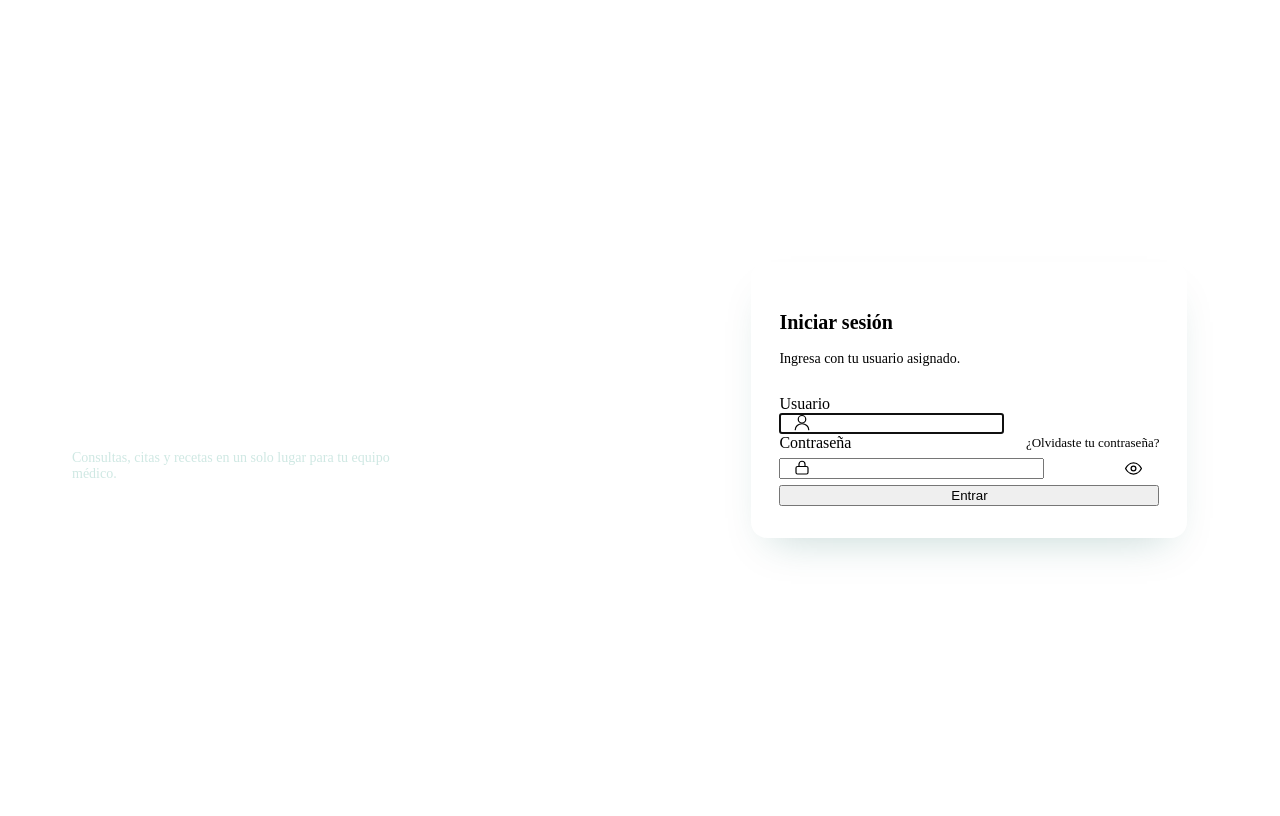
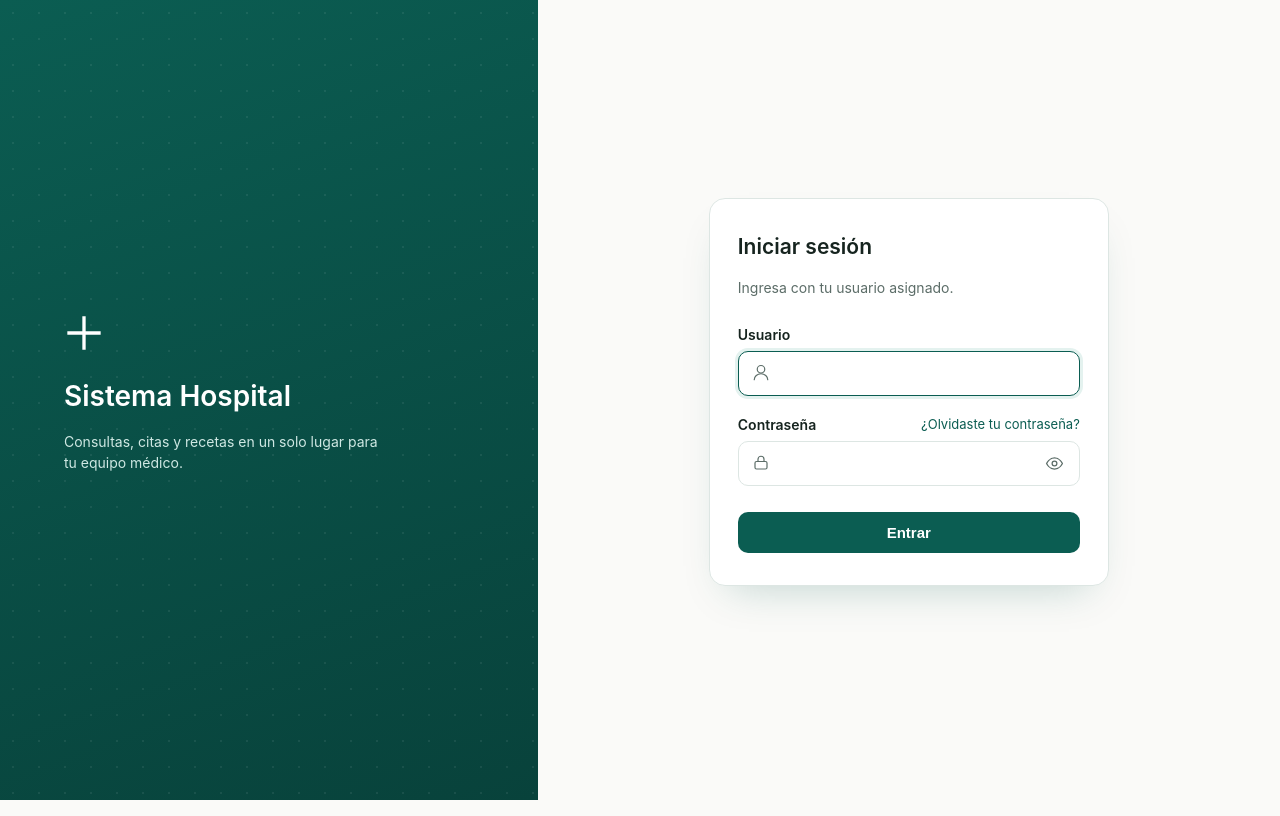
Before and after one commit to exeyoa/sistema_hospital, a PHP site: page /pages/login.php in a window 1280 px wide. Run offline with PHP 8.4, Linux system fonts and the light colour scheme.

Commit message:
Hago cambios porque hubo un error en el estilo.css

```diff
--- a/css/estilo.css
+++ b/css/estilo.css
@@ -1,206 +1,114 @@
-/* login.css — layout dividido, mobile-first, versión moderna */
-
-.pantalla-login {
-    min-height: 100vh;
-    display: flex;
-    flex-direction: column;
+:root {
+    --color-primario: #0B5D52;
+    --color-primario-oscuro: #08423B;
+    --color-primario-claro: #E4F2EF;
+    --color-acento: #C2760C;
+    --color-fondo: #FAFAF8;
+    --color-texto: #16241F;
+    --color-texto-suave: #5C6D68;
+    --color-borde: #DDE6E3;
+    --color-error: #B3261E;
+    --fuente: -apple-system, BlinkMacSystemFont, "Segoe UI", Roboto, Helvetica, Arial, sans-serif;
+    --radio: 10px;
 }
 
-/* Panel de marca: franja superior en móvil, columna izquierda en escritorio */
-.panel-marca {
-    position: relative;
-    overflow: hidden;
-    background: linear-gradient(160deg, var(--color-primario) 0%, var(--color-primario-oscuro) 100%);
-    color: #fff;
-    padding: 40px 24px;
+* {
+    box-sizing: border-box;
 }
 
-.patron-decorativo {
-    position: absolute;
-    inset: 0;
-    background-image: radial-gradient(circle, rgba(255,255,255,0.14) 1.5px, transparent 1.5px);
-    background-size: 26px 26px;
-    opacity: 0.5;
-    pointer-events: none;
+body {
+    margin: 0;
+    font-family: var(--fuente);
+    background: var(--color-fondo);
+    color: var(--color-texto);
+    line-height: 1.5;
 }
 
-.contenido-marca {
-    position: relative;
-    z-index: 1;
-    animation: aparecer-desde-abajo 0.6s ease both;
+h1, h2, h3 {
+    font-weight: 600;
+    margin: 0 0 8px;
 }
 
-.panel-marca .icono-cruz {
-    width: 40px;
-    height: 40px;
-    margin-bottom: 16px;
+a {
+    color: var(--color-primario);
 }
 
-.panel-marca h1 {
-    font-size: 22px;
+.btn {
+    display: inline-block;
+    background: var(--color-primario);
     color: #fff;
+    border: none;
+    border-radius: var(--radio);
+    padding: 12px 20px;
+    font-size: 15px;
+    font-weight: 600;
+    cursor: pointer;
+    text-decoration: none;
+    text-align: center;
+    transition: background 0.15s ease;
 }
 
-.panel-marca p {
-    font-size: 14px;
-    color: #CFE8E3;
-    max-width: 320px;
+.btn:hover {
+    background: var(--color-primario-oscuro);
 }
 
-/* Panel del formulario */
-.panel-formulario {
-    flex: 1;
-    display: flex;
-    align-items: center;
-    justify-content: center;
-    padding: 32px 20px 48px;
-    background: var(--color-fondo);
+.campo {
+    margin-bottom: 18px;
 }
 
-.tarjeta-login {
-    width: 100%;
-    max-width: 380px;
-    background: #fff;
-    border: 1px solid var(--color-borde);
-    border-radius: 16px;
-    padding: 32px 28px;
-    box-shadow: 0 20px 40px -20px rgba(11, 93, 82, 0.25);
-    animation: aparecer-desde-abajo 0.5s ease both 0.1s;
+.campo label {
+    display: block;
+    font-size: 14px;
+    font-weight: 600;
+    margin-bottom: 6px;
+    color: var(--color-texto);
 }
 
-.tarjeta-login h2 {
-    font-size: 21px;
+.campo input,
+.campo select {
+    width: 100%;
+    padding: 12px 14px;
+    border: 1px solid var(--color-borde);
+    border-radius: var(--radio);
+    font-size: 15px;
+    font-family: var(--fuente);
+    background: #fff;
+    color: var(--color-texto);
 }
 
-.tarjeta-login .subtitulo {
-    color: var(--color-texto-suave);
-    font-size: 14px;
-    margin-bottom: 26px;
+.campo input:focus,
+.campo select:focus {
+    outline: none;
+    border-color: var(--color-primario);
+    box-shadow: 0 0 0 3px var(--color-primario-claro);
 }
 
-.tarjeta-login .btn {
-    width: 100%;
-    margin-top: 8px;
-    transform: translateY(0);
-    transition: transform 0.15s ease, box-shadow 0.15s ease;
+.mensaje-error {
+    background: #FBEAEA;
+    color: var(--color-error);
+    border: 1px solid #F0C7C4;
+    border-radius: var(--radio);
+    padding: 12px 14px;
+    font-size: 14px;
+    margin-bottom: 18px;
 }
 
-.tarjeta-login .btn:hover {
-    transform: translateY(-1px);
-    box-shadow: 0 8px 16px -6px rgba(11, 93, 82, 0.45);
-}
-
-/* Fila con label + link de recuperar contraseña */
-.fila-label {
+.barra-superior {
     display: flex;
     align-items: center;
     justify-content: space-between;
-    margin-bottom: 6px;
+    background: #fff;
+    border-bottom: 1px solid var(--color-borde);
+    padding: 16px 24px;
 }
 
-.fila-label label {
-    margin-bottom: 0;
+.barra-superior .marca {
+    font-weight: 700;
+    color: var(--color-primario);
 }
 
-.link-recuperar {
-    font-size: 13px;
-    color: var(--color-primario);
-    text-decoration: none;
+.contenido-panel {
+    max-width: 720px;
+    margin: 40px auto;
+    padding: 0 20px;
 }
-
-.link-recuperar:hover {
-    text-decoration: underline;
-}
-
-/* Input con icono a la izquierda (y botón de ver contraseña a la derecha) */
-.input-con-icono {
-    position: relative;
-    display: flex;
-    align-items: center;
-}
-
-.input-con-icono svg {
-    position: absolute;
-    left: 14px;
-    width: 18px;
-    height: 18px;
-    color: var(--color-texto-suave);
-    pointer-events: none;
-}
-
-.input-con-icono input {
-    padding-left: 42px;
-}
-
-.input-con-icono input#password {
-    padding-right: 42px;
-}
-
-.boton-ver-password {
-    position: absolute;
-    right: 10px;
-    background: none;
-    border: none;
-    cursor: pointer;
-    padding: 6px;
-    display: flex;
-    color: var(--color-texto-suave);
-    border-radius: 6px;
-}
-
-.boton-ver-password:hover {
-    color: var(--color-primario);
-    background: var(--color-primario-claro);
-}
-
-.boton-ver-password svg {
-    position: static;
-    width: 19px;
-    height: 19px;
-    pointer-events: auto;
-}
-
-@keyframes aparecer-desde-abajo {
-    from {
-        opacity: 0;
-        transform: translateY(14px);
-    }
-    to {
-        opacity: 1;
-        transform: translateY(0);
-    }
-}
-
-/* Tablet y escritorio: pasa a dos columnas lado a lado */
-@media (min-width: 768px) {
-    .pantalla-login {
-        flex-direction: row;
-    }
-
-    .panel-marca {
-        width: 38%;
-        display: flex;
-        flex-direction: column;
-        justify-content: center;
-        padding: 48px;
-    }
-
-    .panel-marca h1 {
-        font-size: 28px;
-    }
-
-    .panel-formulario {
-        width: 62%;
-    }
-}
-
-@media (min-width: 1024px) {
-    .panel-marca {
-        width: 42%;
-        padding: 64px;
-    }
-
-    .tarjeta-login {
-        max-width: 400px;
-    }
-}
--- a/css/login.css
+++ b/css/login.css
@@ -1,4 +1,4 @@
-/* login.css — layout dividido, mobile-first */
+/* login.css — layout dividido, mobile-first, versión moderna */
 
 .pantalla-login {
     min-height: 100vh;
@@ -8,9 +8,26 @@
 
 /* Panel de marca: franja superior en móvil, columna izquierda en escritorio */
 .panel-marca {
-    background: var(--color-primario);
+    position: relative;
+    overflow: hidden;
+    background: linear-gradient(160deg, var(--color-primario) 0%, var(--color-primario-oscuro) 100%);
     color: #fff;
-    padding: 32px 24px;
+    padding: 40px 24px;
+}
+
+.patron-decorativo {
+    position: absolute;
+    inset: 0;
+    background-image: radial-gradient(circle, rgba(255,255,255,0.14) 1.5px, transparent 1.5px);
+    background-size: 26px 26px;
+    opacity: 0.5;
+    pointer-events: none;
+}
+
+.contenido-marca {
+    position: relative;
+    z-index: 1;
+    animation: aparecer-desde-abajo 0.6s ease both;
 }
 
 .panel-marca .icono-cruz {
@@ -37,26 +54,121 @@
     align-items: center;
     justify-content: center;
     padding: 32px 20px 48px;
+    background: var(--color-fondo);
 }
 
 .tarjeta-login {
     width: 100%;
-    max-width: 360px;
+    max-width: 380px;
+    background: #fff;
+    border: 1px solid var(--color-borde);
+    border-radius: 16px;
+    padding: 32px 28px;
+    box-shadow: 0 20px 40px -20px rgba(11, 93, 82, 0.25);
+    animation: aparecer-desde-abajo 0.5s ease both 0.1s;
 }
 
 .tarjeta-login h2 {
-    font-size: 20px;
+    font-size: 21px;
 }
 
 .tarjeta-login .subtitulo {
     color: var(--color-texto-suave);
     font-size: 14px;
-    margin-bottom: 28px;
+    margin-bottom: 26px;
 }
 
 .tarjeta-login .btn {
     width: 100%;
-    margin-top: 6px;
+    margin-top: 8px;
+    transform: translateY(0);
+    transition: transform 0.15s ease, box-shadow 0.15s ease;
+}
+
+.tarjeta-login .btn:hover {
+    transform: translateY(-1px);
+    box-shadow: 0 8px 16px -6px rgba(11, 93, 82, 0.45);
+}
+
+/* Fila con label + link de recuperar contraseña */
+.fila-label {
+    display: flex;
+    align-items: center;
+    justify-content: space-between;
+    margin-bottom: 6px;
+}
+
+.fila-label label {
+    margin-bottom: 0;
+}
+
+.link-recuperar {
+    font-size: 13px;
+    color: var(--color-primario);
+    text-decoration: none;
+}
+
+.link-recuperar:hover {
+    text-decoration: underline;
+}
+
+/* Input con icono a la izquierda (y botón de ver contraseña a la derecha) */
+.input-con-icono {
+    position: relative;
+    display: flex;
+    align-items: center;
+}
+
+.input-con-icono svg {
+    position: absolute;
+    left: 14px;
+    width: 18px;
+    height: 18px;
+    color: var(--color-texto-suave);
+    pointer-events: none;
+}
+
+.input-con-icono input {
+    padding-left: 42px;
+}
+
+.input-con-icono input#password {
+    padding-right: 42px;
+}
+
+.boton-ver-password {
+    position: absolute;
+    right: 10px;
+    background: none;
+    border: none;
+    cursor: pointer;
+    padding: 6px;
+    display: flex;
+    color: var(--color-texto-suave);
+    border-radius: 6px;
+}
+
+.boton-ver-password:hover {
+    color: var(--color-primario);
+    background: var(--color-primario-claro);
+}
+
+.boton-ver-password svg {
+    position: static;
+    width: 19px;
+    height: 19px;
+    pointer-events: auto;
+}
+
+@keyframes aparecer-desde-abajo {
+    from {
+        opacity: 0;
+        transform: translateY(14px);
+    }
+    to {
+        opacity: 1;
+        transform: translateY(0);
+    }
 }
 
 /* Tablet y escritorio: pasa a dos columnas lado a lado */
@@ -89,6 +201,6 @@
     }
 
     .tarjeta-login {
-        max-width: 380px;
+        max-width: 400px;
     }
 }
```
Also changed, not shown: pages/login.php (line endings or trailing spaces).
